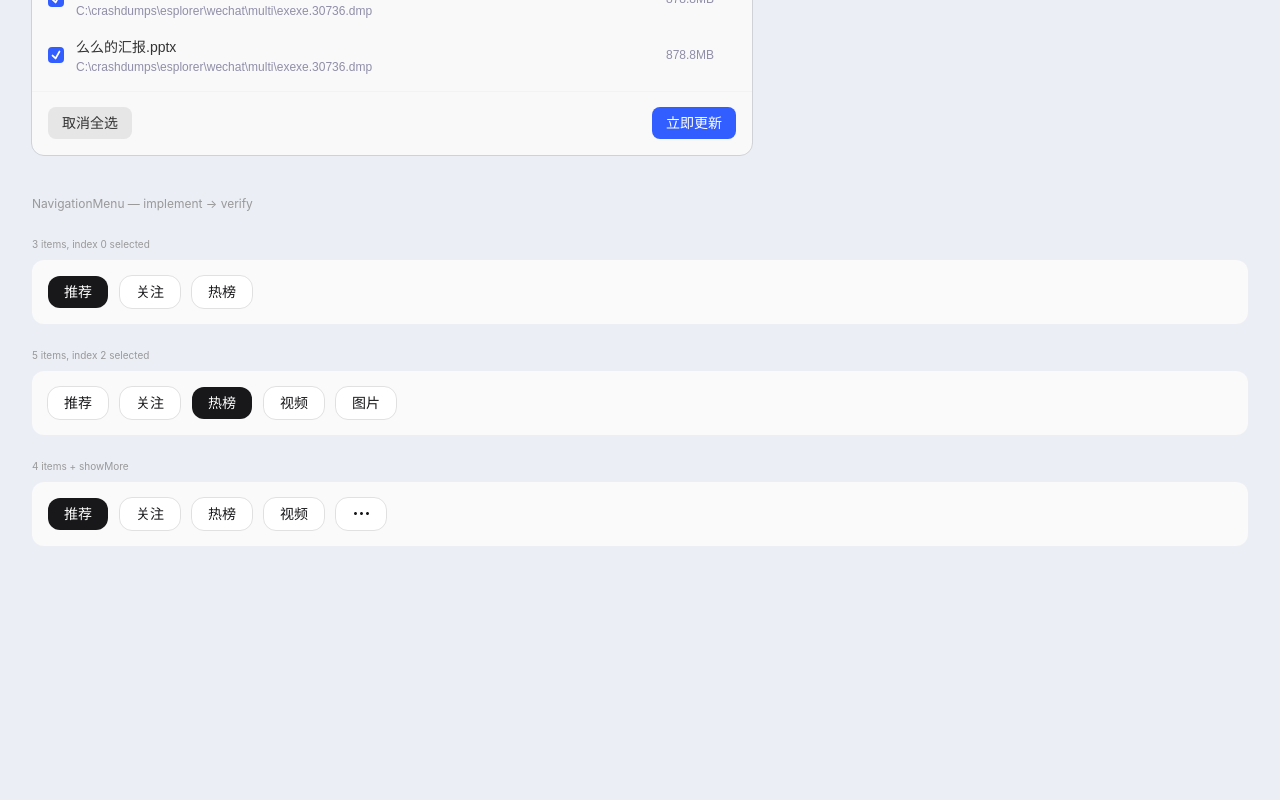
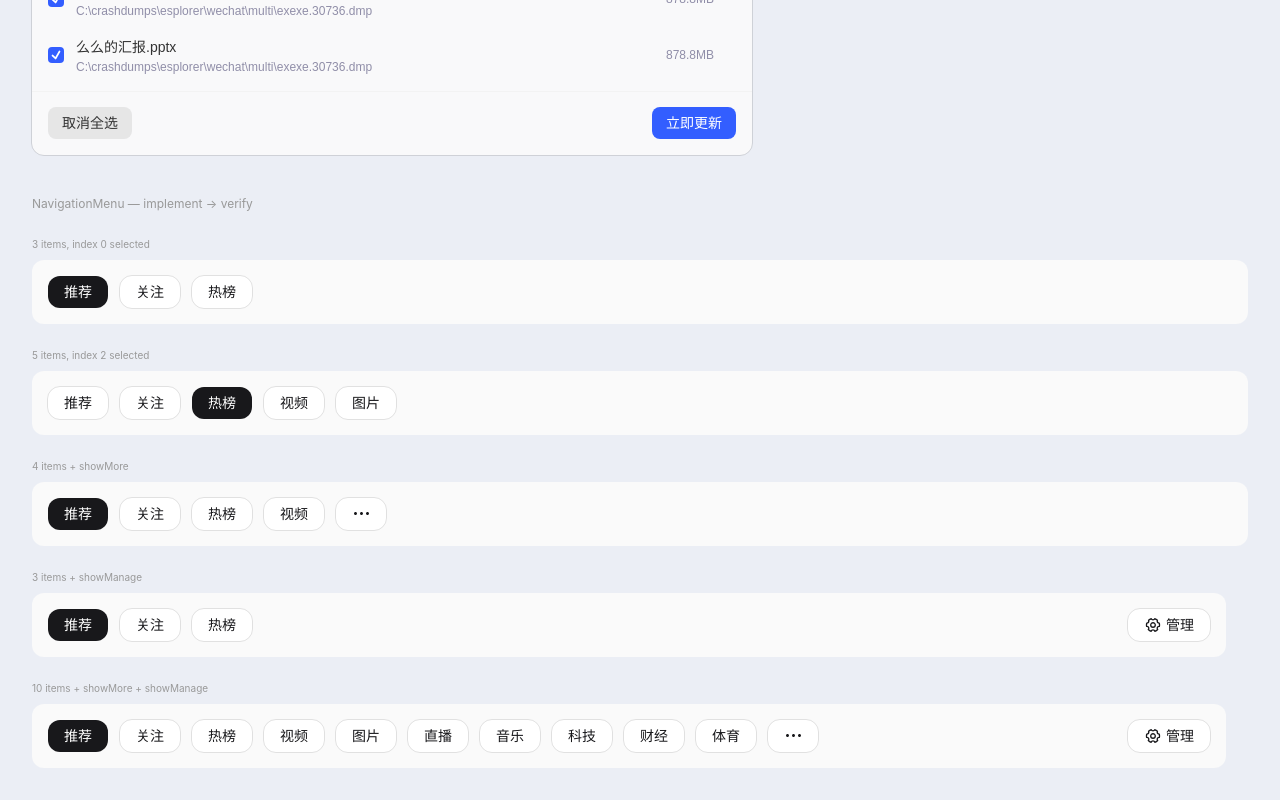
Before and after one commit to ken417mar-sudo/agentic-browser-ui, a React (Vite) app: page / in a window 1280 px wide. Shown: the part 9188-9988 px from the top of the page. Before the commit the page ends 9766 px from the top, so only its background shows below. Built offline with nearby package versions, Linux system fonts and the light colour scheme.

Commit message:
expand NavigationMenu variant coverage

```diff
--- a/src/App.tsx
+++ b/src/App.tsx
@@ -315,6 +315,24 @@ export default function App() {
             <NavigationMenu items={['推荐', '关注', '热榜', '视频']} selectedIndex={0} showMore />
           </div>
         </div>
+        <div>
+          <p className="text-[10px] text-[var(--color-text-tertiary)] mb-2">3 items + showManage</p>
+          <div className="bg-[var(--color-surface-window)] rounded-[12px] p-4 w-fit">
+            <NavigationMenu items={['推荐', '关注', '热榜']} selectedIndex={0} showManage className="w-[1162px]" />
+          </div>
+        </div>
+        <div>
+          <p className="text-[10px] text-[var(--color-text-tertiary)] mb-2">10 items + showMore + showManage</p>
+          <div className="bg-[var(--color-surface-window)] rounded-[12px] p-4 w-fit">
+            <NavigationMenu
+              items={['推荐', '关注', '热榜', '视频', '图片', '直播', '音乐', '科技', '财经', '体育']}
+              selectedIndex={0}
+              showMore
+              showManage
+              className="w-[1162px]"
+            />
+          </div>
+        </div>
       </div>
 
     </div>
--- a/src/assets/figma/slices-name-map.json
+++ b/src/assets/figma/slices-name-map.json
@@ -112,5 +112,11 @@
     "original": "loading",
     "english": "analysisstatusrow-loading",
     "files": ["analysisstatusrow-loading@1x.svg"]
+  },
+  {
+    "id": "I2080:42259;2080:42340;2080:43480",
+    "original": "icon/设置（大）",
+    "english": "nav-manage-icon",
+    "files": ["nav-manage-icon@1x.svg"]
   }
 ]
--- a/src/components/NavigationMenu.tsx
+++ b/src/components/NavigationMenu.tsx
@@ -1,4 +1,5 @@
 import MoreIconSvg from '../assets/figma/nav-more-icon@1x.svg?react'
+import ManageIconSvg from '../assets/figma/nav-manage-icon@1x.svg?react'
 
 interface NavOptionItemProps {
   label: string
@@ -46,12 +47,36 @@ function MoreButton({ onClick }: { onClick?: () => void }) {
   )
 }
 
+function ManageButton({ onClick }: { onClick?: () => void }) {
+  return (
+    <button
+      type="button"
+      onClick={onClick}
+      className="flex h-[32px] items-center justify-center gap-[4px] bg-[var(--color-surface-base)] outline outline-[0.5px] outline-[rgba(0,0,0,0.1)] px-[16px] py-[5px] rounded-[var(--radius-12)] shrink-0 text-[#18181b]"
+      aria-label="管理"
+    >
+      <ManageIconSvg className="size-[18px] shrink-0" />
+      <span
+        className="text-[14px] leading-[22px] whitespace-nowrap"
+        style={{
+          fontFamily: "'HYQiHei:60S', 'PingFang SC', sans-serif",
+          fontFeatureSettings: "'ss01' 1, 'cv01' 1, 'cv11' 1",
+        }}
+      >
+        管理
+      </span>
+    </button>
+  )
+}
+
 export interface NavigationMenuProps {
   items: string[]
   selectedIndex?: number
   showMore?: boolean
+  showManage?: boolean
   onSelect?: (index: number) => void
   onMore?: () => void
+  onManage?: () => void
   className?: string
 }
 
@@ -59,8 +84,10 @@ export function NavigationMenu({
   items,
   selectedIndex = 0,
   showMore = false,
+  showManage = false,
   onSelect,
   onMore,
+  onManage,
   className = '',
 }: NavigationMenuProps) {
   return (
@@ -76,6 +103,7 @@ export function NavigationMenu({
         ))}
         {showMore && <MoreButton onClick={onMore} />}
       </div>
+      {showManage && <ManageButton onClick={onManage} />}
     </div>
   )
 }
```
Also changed, not shown: src/assets/figma/nav-manage-icon@1x.svg (added).
